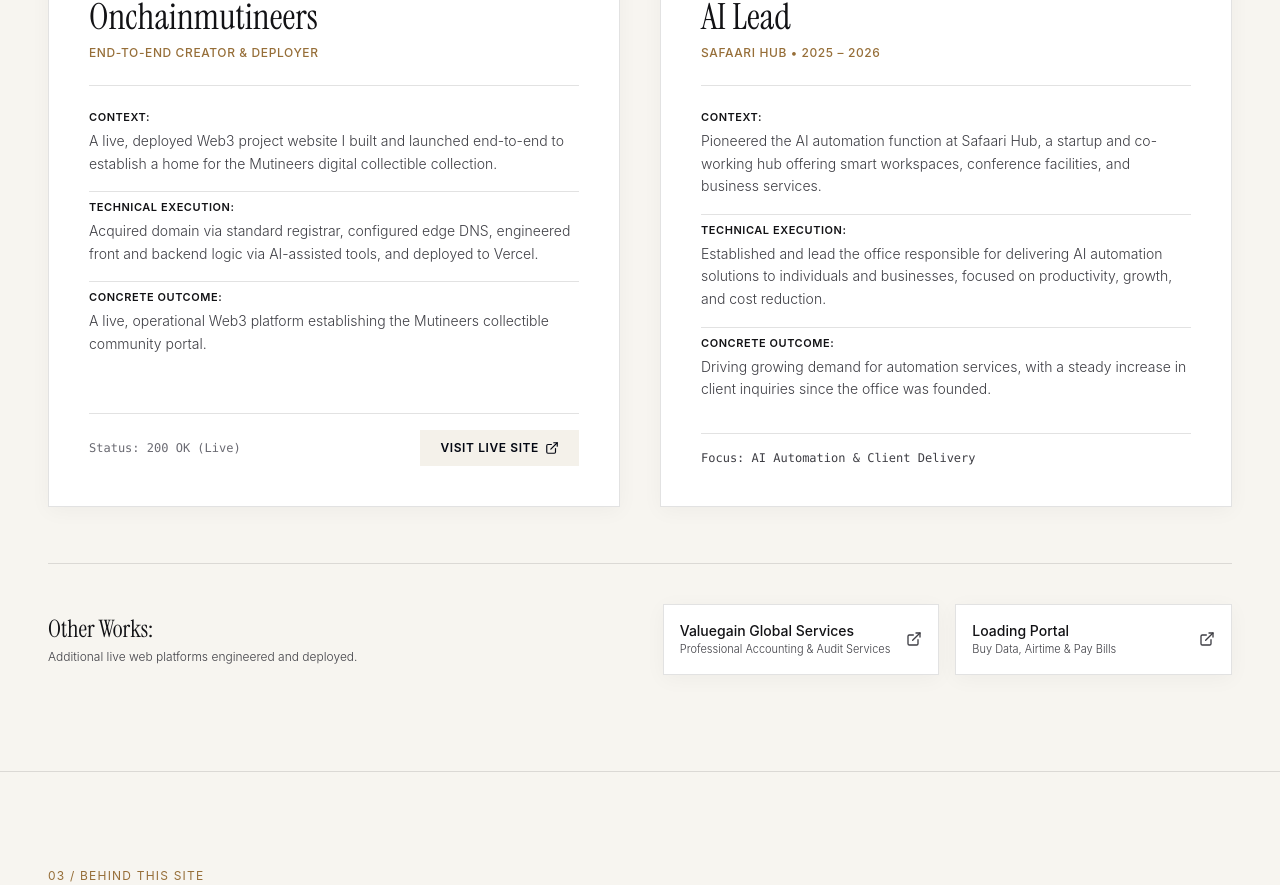
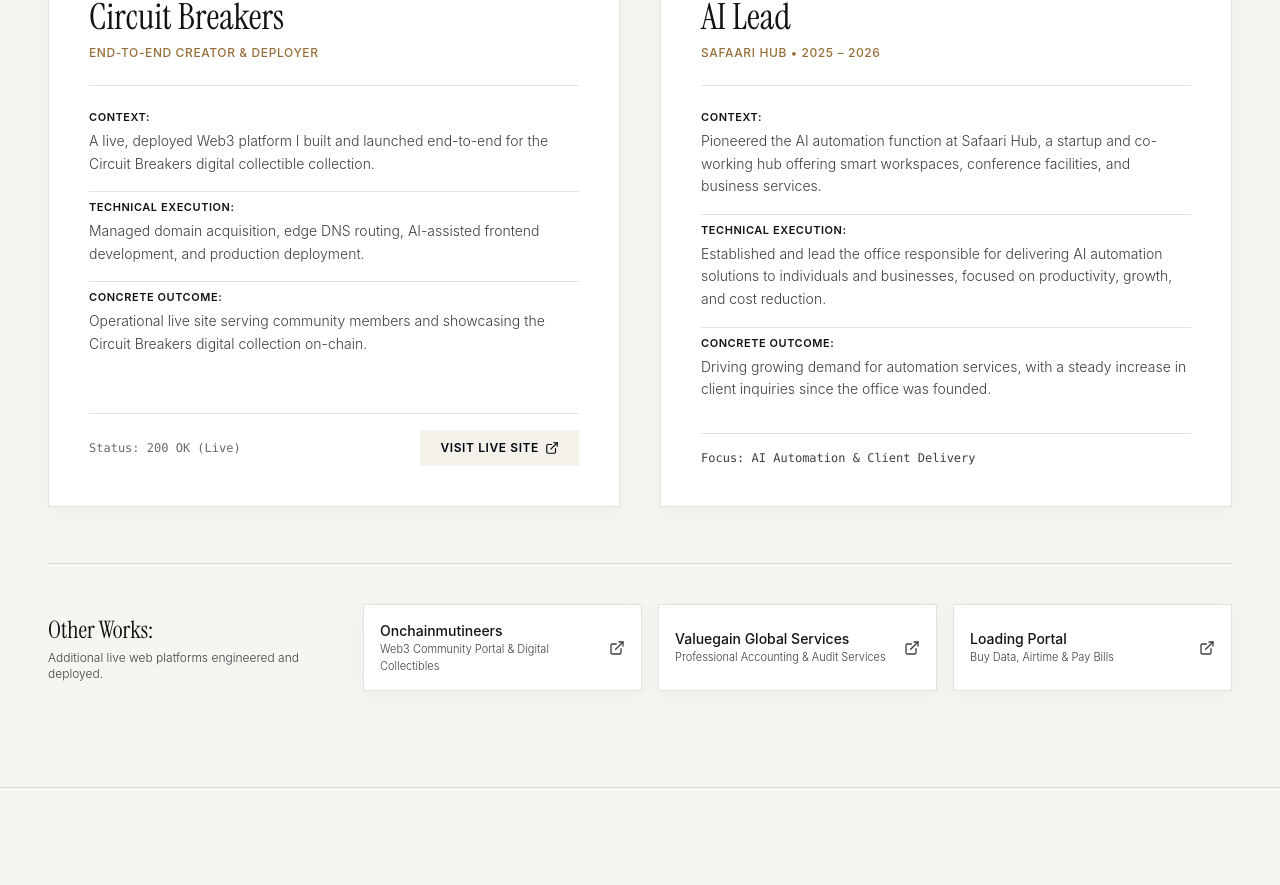
Before and after one commit to khalography/my-portfolio, a React (Vite) app: page / in a window 1280 px wide. Shown: the part 4100-4985 px from the top of the page. Built offline with nearby package versions, Linux system fonts and the light colour scheme.

Commit message:
Update featured build to Circuit Breakers and move Onchainmutineers to Other Works

```diff
--- a/src/components/EditorialCaseStudy.jsx
+++ b/src/components/EditorialCaseStudy.jsx
@@ -1,6 +1,6 @@
 import React from 'react';
 import { ExternalLink, ArrowUpRight } from 'lucide-react';
-import { featuredCaseStudy } from '../data/portfolioData';
+import { featuredCaseStudy, otherWorks } from '../data/portfolioData';
 
 export default function EditorialCaseStudy() {
   return (
@@ -25,7 +25,7 @@
         {/* 2 Compact Entries Side-by-Side Grid */}
         <div className="py-14 grid grid-cols-1 lg:grid-cols-2 gap-8 sm:gap-10 items-stretch">
 
-          {/* Entry 01: Onchainmutineers Project */}
+          {/* Entry 01: Featured Web Build */}
           <div className="p-8 sm:p-10 bg-editorial-card border border-editorial flex flex-col justify-between space-y-8 hover:border-[#c8a97e]/30 transition-colors">
 
             <div className="space-y-6">
@@ -55,14 +55,14 @@
                 <div className="space-y-1 pt-2 border-t border-editorial">
                   <span className="text-[11px] font-sans font-semibold text-white uppercase tracking-wider block">Technical Execution:</span>
                   <p className="text-gray-300 font-light leading-relaxed">
-                    Acquired domain via standard registrar, configured edge DNS, engineered front and backend logic via AI-assisted tools, and deployed to Vercel.
+                    {featuredCaseStudy.execution}
                   </p>
                 </div>
 
                 <div className="space-y-1 pt-2 border-t border-editorial">
                   <span className="text-[11px] font-sans font-semibold text-white uppercase tracking-wider block">Concrete Outcome:</span>
                   <p className="text-gray-300 font-light leading-relaxed">
-                    A live, operational Web3 platform establishing the Mutineers collectible community portal.
+                    {featuredCaseStudy.impact}
                   </p>
                 </div>
               </div>
@@ -142,40 +142,26 @@
             <p className="text-xs font-sans text-gray-400 font-light">Additional live web platforms engineered and deployed.</p>
           </div>
 
-          <div className="grid grid-cols-1 sm:grid-cols-2 gap-4 w-full md:w-auto">
+          <div className="grid grid-cols-1 sm:grid-cols-2 lg:grid-cols-3 gap-4 w-full md:w-auto">
+            {otherWorks.map((work, idx) => (
               <a
-              href="https://valuegain.vercel.app/"
+                key={idx}
+                href={work.url}
                 target="_blank"
                 rel="noopener noreferrer"
                 className="p-4 bg-editorial-card border border-editorial hover:border-[#c8a97e]/50 transition-all flex items-center justify-between gap-4 group rounded-none"
               >
                 <div>
                   <span className="text-xs sm:text-sm font-sans font-medium text-white group-hover:text-[#c8a97e] transition-colors block">
-                  Valuegain Global Services
+                    {work.title}
                   </span>
                   <span className="text-[11px] font-sans text-gray-400 block font-light">
-                  Professional Accounting & Audit Services
+                    {work.subtitle}
                   </span>
                 </div>
                 <ExternalLink className="w-4 h-4 text-gray-400 group-hover:text-[#c8a97e] shrink-0 transition-colors" />
               </a>
-
-            <a
-              href="https://loading.ng/"
-              target="_blank"
-              rel="noopener noreferrer"
-              className="p-4 bg-editorial-card border border-editorial hover:border-[#c8a97e]/50 transition-all flex items-center justify-between gap-4 group rounded-none"
-            >
-              <div>
-                <span className="text-xs sm:text-sm font-sans font-medium text-white group-hover:text-[#c8a97e] transition-colors block">
-                  Loading Portal
-                </span>
-                <span className="text-[11px] font-sans text-gray-400 block font-light">
-                  Buy Data, Airtime & Pay Bills
-                </span>
-              </div>
-              <ExternalLink className="w-4 h-4 text-gray-400 group-hover:text-[#c8a97e] shrink-0 transition-colors" />
-            </a>
+            ))}
           </div>
         </div>
 
--- a/src/data/portfolioData.js
+++ b/src/data/portfolioData.js
@@ -100,17 +100,22 @@
 };
 
 export const featuredCaseStudy = {
-  id: "onchainmutineers",
-  title: "Onchainmutineers",
-  url: "https://onchainmutineers.site",
-  domain: "onchainmutineers.site",
+  id: "circuitbreakers",
+  title: "Circuit Breakers",
+  url: "https://www.circuitbreakersrh.xyz/",
+  domain: "circuitbreakersrh.xyz",
   role: "End-to-End Creator & Deployer",
-  context: "A live, deployed Web3 project website I built and launched end-to-end to establish a home for the Mutineers digital collectible collection.",
-  execution: "Handled domain registration, custom dark web3 layout design, NFT gallery integration, and edge deployment to Vercel.",
-  impact: "Operational live site serving community members and showcasing digital collectibles on-chain.",
+  context: "A live, deployed Web3 platform I built and launched end-to-end for the Circuit Breakers digital collectible collection.",
+  execution: "Managed domain acquisition, edge DNS routing, AI-assisted frontend development, and production deployment.",
+  impact: "Operational live site serving community members and showcasing the Circuit Breakers digital collection on-chain.",
 };
 
 export const otherWorks = [
+  {
+    title: "Onchainmutineers",
+    subtitle: "Web3 Community Portal & Digital Collectibles",
+    url: "https://onchainmutineers.site"
+  },
   {
     title: "Valuegain Global Services",
     subtitle: "Professional Accounting & Audit Services",
```
Lines whose indentation alone changed are shown as unchanged.
